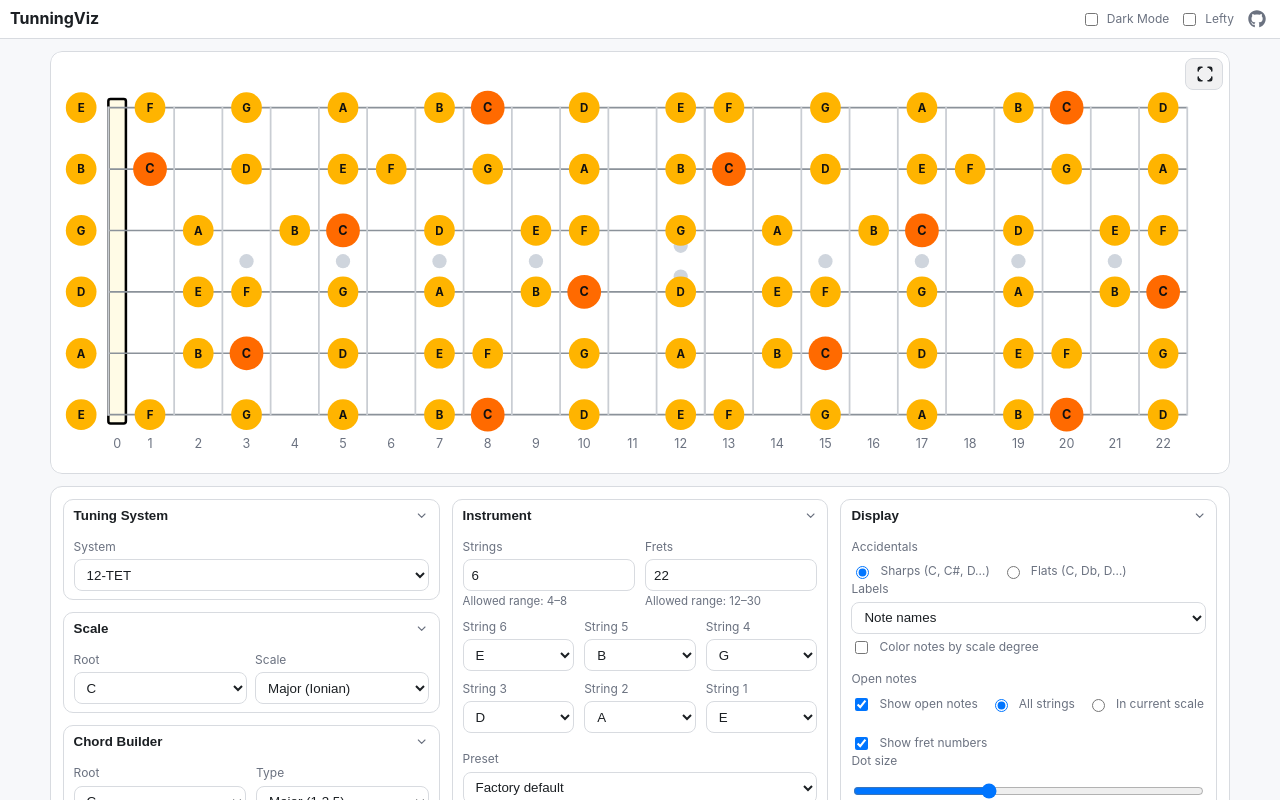
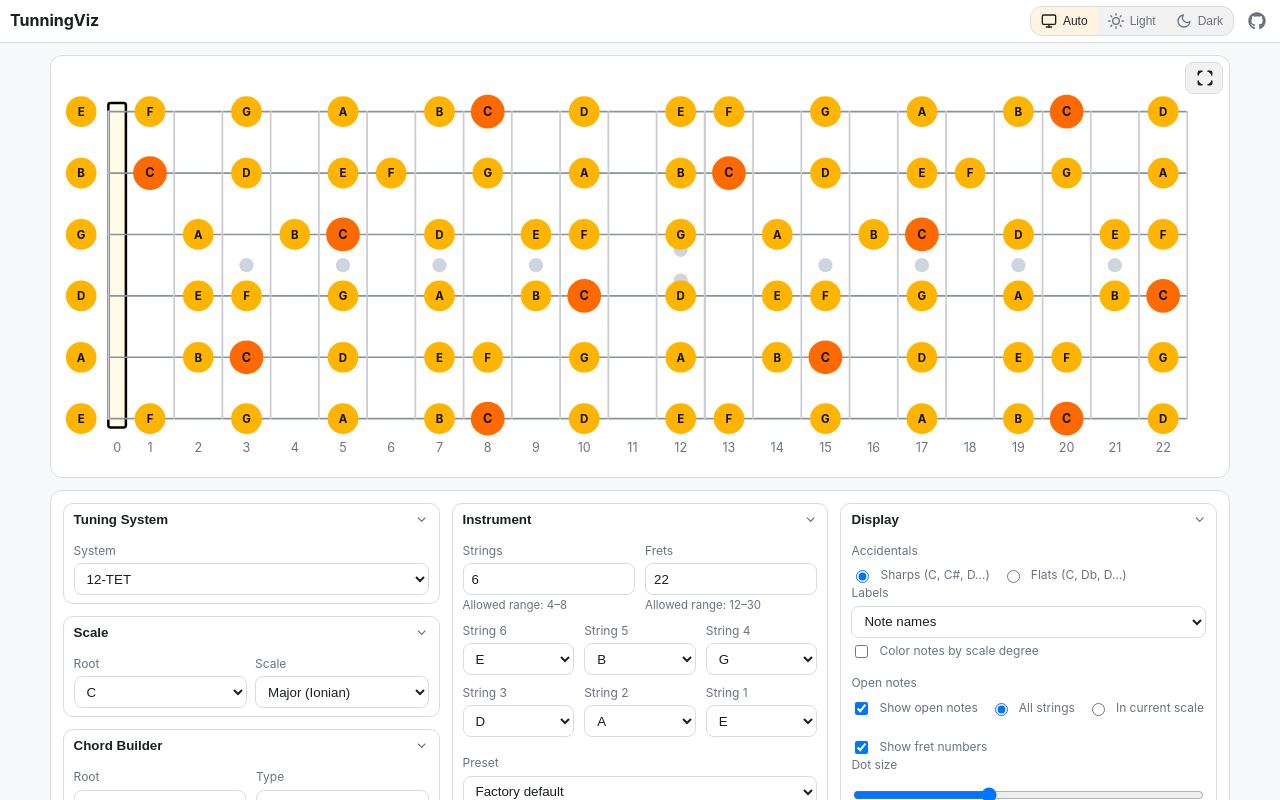
Before and after one commit to DMNerd/tuning-visualizer, a React (Vite) app: page / in a window 1280 px wide. Shown: the top 800 px of the page. Built offline with nearby package versions, Linux system fonts and the light colour scheme.

Commit message:
Rework header, auto theme switching

```diff
--- a/src/app/App.jsx
+++ b/src/app/App.jsx
@@ -182,8 +182,6 @@ export default function App() {
         <PanelHeader
           theme={theme}
           setTheme={setTheme}
-          lefty={lefty}
-          setLefty={setLefty}
         />
       </header>
 
@@ -298,6 +296,8 @@ export default function App() {
           setOpenOnlyInScale={setOpenOnlyInScale}
           colorByDegree={colorByDegree}
           setColorByDegree={setColorByDegree}
+           lefty={lefty}
+  setLefty={setLefty}
         />
 
         <ExportControls
--- a/src/components/UI/DisplayControls.jsx
+++ b/src/components/UI/DisplayControls.jsx
@@ -21,6 +21,9 @@ export default function DisplayControls({
   // degree coloring
   colorByDegree,
   setColorByDegree,
+  // NEW: handedness
+  lefty,
+  setLefty,
 }) {
   return (
     <Section title="Display">
@@ -161,6 +164,18 @@ export default function DisplayControls({
               onChange={(e) => setDotSize(parseInt(e.target.value, 10))}
             />
           </div>
+
+          {/* NEW: Left-handed layout */}
+          <label className="check" htmlFor="lefty">
+            <input
+              id="lefty"
+              name="lefty"
+              type="checkbox"
+              checked={lefty}
+              onChange={(e) => setLefty(e.target.checked)}
+            />{" "}
+            Left-handed layout
+          </label>
         </div>
       </div>
     </Section>
--- a/src/components/UI/PanelHeader.jsx
+++ b/src/components/UI/PanelHeader.jsx
@@ -1,33 +1,60 @@
+import React from "react";
 import { FaGithub } from "react-icons/fa";
+import { FiSun, FiMoon, FiMonitor } from "react-icons/fi";
 
-export default function PanelHeader({ theme, setTheme, lefty, setLefty }) {
+/**
+ * Keeps original layout + title ("TunningViz") and GitHub link.
+ * Replaces the Dark Mode checkbox with a segmented Auto/Light/Dark control.
+ * Lefty toggle was moved to Display section, so it's not rendered here anymore.
+ */
+export default function PanelHeader({ theme, setTheme /* lefty, setLefty (unused) */ }) {
+  const setAuto = () => setTheme("auto");
+  const setLight = () => setTheme("light");
+  const setDark  = () => setTheme("dark");
+
+  const isAuto  = theme === "auto";
+  const isLight = theme === "light";
+  const isDark  = theme === "dark";
+
   return (
     <div className="panel-header">
       <h1 className="app-title">TunningViz</h1>
 
       <div className="header-right">
         <div className="toggles">
-          <label className="switch" htmlFor="darkMode">
-            <input
-              id="darkMode"
-              name="darkMode"
-              type="checkbox"
-              checked={theme === "dark"}
-              onChange={(e) => setTheme(e.target.checked ? "dark" : "light")}
-            />
-            <span>Dark Mode</span>
-          </label>
-
-          <label className="switch" htmlFor="lefty">
-            <input
-              id="lefty"
-              name="lefty"
-              type="checkbox"
-              checked={lefty}
-              onChange={(e) => setLefty(e.target.checked)}
-            />
-            <span>Lefty</span>
-          </label>
+          {/* Theme segmented control (Auto / Light / Dark) */}
+          <div className="theme-segment" role="group" aria-label="Theme mode">
+            <button
+              type="button"
+              className={`seg-btn ${isAuto ? "active" : ""}`}
+              aria-pressed={isAuto}
+              onClick={setAuto}
+              title="Auto theme (follow system)"
+            >
+              <FiMonitor aria-hidden="true" />
+              <span className="seg-label">Auto</span>
+            </button>
+            <button
+              type="button"
+              className={`seg-btn ${isLight ? "active" : ""}`}
+              aria-pressed={isLight}
+              onClick={setLight}
+              title="Light theme"
+            >
+              <FiSun aria-hidden="true" />
+              <span className="seg-label">Light</span>
+            </button>
+            <button
+              type="button"
+              className={`seg-btn ${isDark ? "active" : ""}`}
+              aria-pressed={isDark}
+              onClick={setDark}
+              title="Dark theme"
+            >
+              <FiMoon aria-hidden="true" />
+              <span className="seg-label">Dark</span>
+            </button>
+          </div>
         </div>
 
         <a
--- a/src/hooks/useTheme.js
+++ b/src/hooks/useTheme.js
@@ -1,33 +1,65 @@
-import { useEffect, useState } from "react";
+// useTheme.js
+import { useEffect, useMemo, useState } from "react";
 
 /**
  * Theme hook with persistence and <html data-theme="{light|dark}"> sync.
- * Usage: const [theme, setTheme] = useTheme();
+ * Modes: "light" | "dark" | "auto"
+ * Usage:
+ *   const [theme, setTheme, effectiveTheme] = useTheme(); // theme can be "auto"
+ *   // effectiveTheme is "light" | "dark" (what's actually applied)
  */
 export function useTheme(key = "fb.theme") {
+  // Detect support once
+  const media = useMemo(() => {
+    try {
+      return window.matchMedia?.("(prefers-color-scheme: dark)") || null;
+    } catch {
+      return null;
+    }
+  }, []);
+
   const getInitial = () => {
     try {
       const saved = localStorage.getItem(key);
-      if (saved === "dark" || saved === "light") return saved;
-      if (window.matchMedia?.("(prefers-color-scheme: dark)").matches) {
-        return "dark";
-      }
+      if (saved === "dark" || saved === "light" || saved === "auto")
+        return saved;
+      return "auto";
     } catch {
-      // ignore storage errors
+      return "auto";
     }
-    return "light";
   };
 
   const [theme, setTheme] = useState(getInitial);
 
+  // Compute the actually-applied theme
+  const effectiveTheme = useMemo(() => {
+    if (theme === "dark" || theme === "light") return theme;
+    // auto
+    if (media?.matches) return "dark";
+    return "light";
+  }, [theme, media]);
+
+  // Apply attribute + persist choice
   useEffect(() => {
-    document.documentElement.setAttribute("data-theme", theme);
+    document.documentElement.setAttribute("data-theme", effectiveTheme);
     try {
       localStorage.setItem(key, theme);
     } catch {
       // ignore storage errors
     }
-  }, [theme, key]);
+  }, [effectiveTheme, theme, key]);
 
-  return [theme, setTheme];
+  // If theme is "auto", subscribe to OS changes; unsubscribe otherwise
+  useEffect(() => {
+    if (!media) return;
+    if (theme !== "auto") return;
+    const handler = () => {
+      const next = media.matches ? "dark" : "light";
+      document.documentElement.setAttribute("data-theme", next);
+    };
+    media.addEventListener?.("change", handler);
+    return () => media.removeEventListener?.("change", handler);
+  }, [theme, media]);
+
+  return [theme, setTheme, effectiveTheme];
 }
--- a/src/styles/theme.css
+++ b/src/styles/theme.css
@@ -38,6 +38,7 @@
 }
 
 :root[data-theme="dark"] {
+  color-scheme: dark;
   --fg: #e5e7eb;
   --muted: #9ca3af;
   --line: #3a3f46;
@@ -637,6 +638,53 @@ svg {
   fill: #0b0b0b;
 }
 
+.theme-segment {
+  display: inline-flex;
+  background: color-mix(in oklab, var(--panel) 70%, var(--fg) 5%);
+  border: 1px solid var(--line);
+  border-radius: 12px;
+  overflow: hidden;
+
+  & .seg-btn {
+    display: inline-flex;
+    align-items: center;
+    gap: 6px;
+    padding: 6px 10px;
+    font-size: 12px;
+    color: var(--muted);
+    background: transparent;
+    border: 0;
+    line-height: 1;
+    cursor: pointer;
+    transition:
+      background var(--speed) var(--ease),
+      color var(--speed) var(--ease);
+
+    & svg {
+      width: 16px;
+      height: 16px;
+    }
+
+    &.active {
+      color: var(--fg);
+      background: color-mix(in oklab, var(--accent) 16%, var(--panel) 84%);
+    }
+
+    &:not(.active):hover {
+      background: color-mix(in oklab, var(--panel) 60%, var(--fg) 6%);
+    }
+  }
+}
+
+/* label text hides on very small screens */
+.seg-label {
+  display: none;
+
+  @media (min-width: 480px) {
+    display: inline;
+  }
+}
+
 /* =========================
    Responsive tweaks
 ========================= */
@@ -741,3 +789,9 @@ svg {
     }
   }
 }
+
+@media (max-width: 900px), (hover: none) and (pointer: coarse) {
+  .fs-btn {
+    display: none !important;
+  }
+}
```
